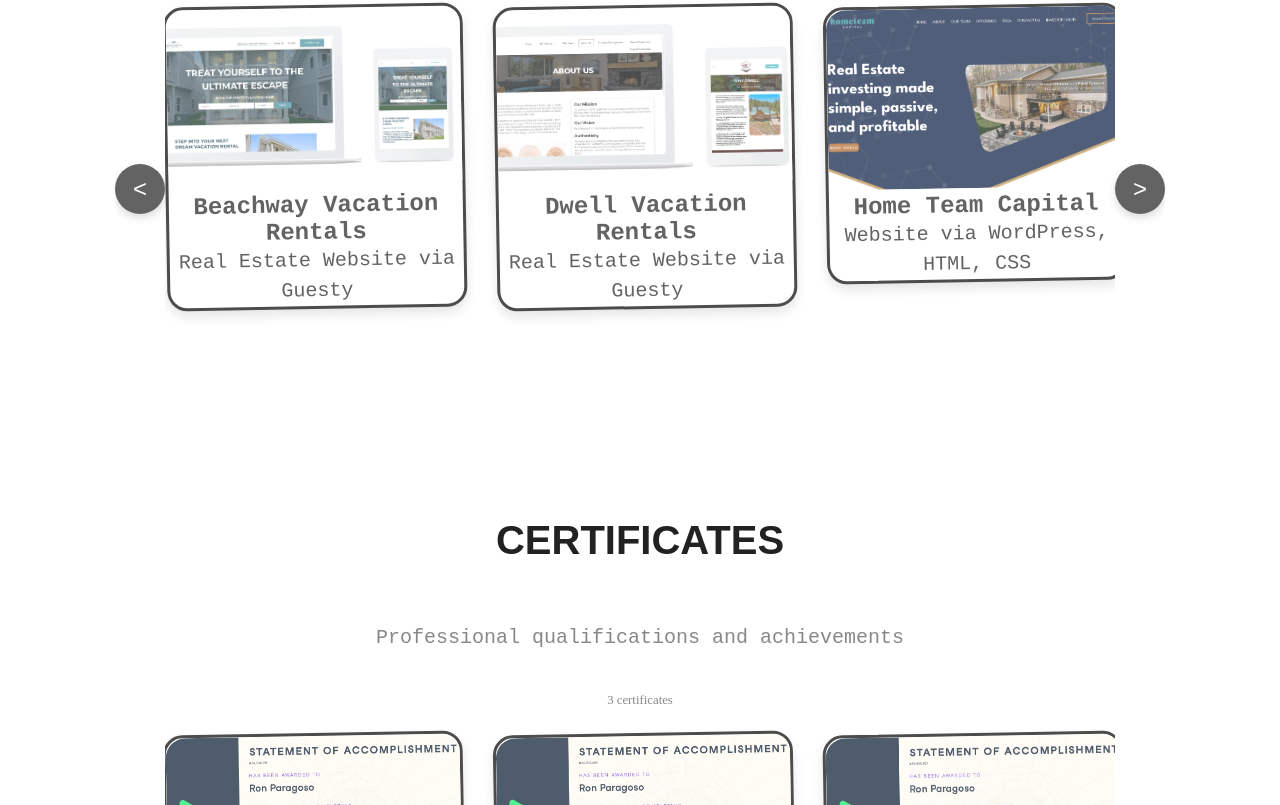
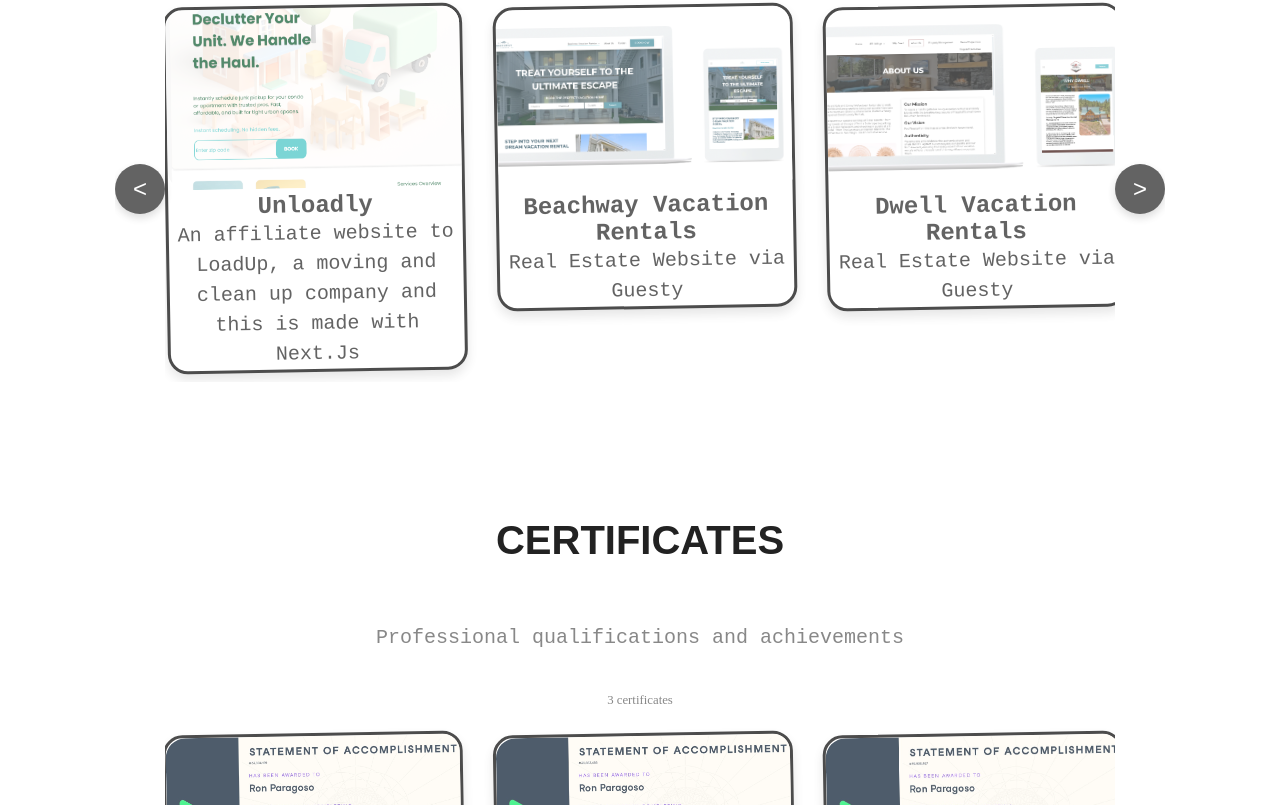
Before and after one commit to rdeniele/ron_react_portfolio, a React (Vite) app: page / in a window 1280 px wide. Shown: the part 3061-3866 px from the top of the page. Built offline with nearby package versions, Linux system fonts and the light colour scheme.

Commit message:
add: include Unloadly project in web design section

```diff
--- a/src/sections/Projects/Projects.jsx
+++ b/src/sections/Projects/Projects.jsx
@@ -76,13 +76,13 @@
   ];
 
   const webdesignProjects = [
+    { src: unloadly, link: "https://unloadly.vercel.app/", h3: "Unloadly", p: "An affiliate website to LoadUp, a moving and clean up company and this is made with Next.Js" },
     { src: BeachwayImage, link: "https://beachwayporta.com", h3: "Beachway Vacation Rentals", p: "Real Estate Website via Guesty" },
     { src: DwellImage, link: "https://dwellluxuryrentals-8hm3.guestywebsites.com", h3: "Dwell Vacation Rentals", p: "Real Estate Website via Guesty" },
     { src: HTCImage, link: "https://home-team-capital.com", h3: "Home Team Capital", p: "Website via WordPress, HTML, CSS" },
     { src: HTLRImage, link: "https://hometeamluxuryrealty.com", h3: "Home Team Luxury Realty", p: "Website via WordPress, HTML, CSS" },
     { src: HTVRImage, link: "https://hometeamvr.com", h3: "Home Team Vacation Rentals", p: "Real Estate Website via Guesty" },
     { src: SunriseImage, link: "http://guesty.eu-responsivesiteeditor.com/preview/a29e8b4550dc406babc662d161e025aa", h3: "Sunrise Beach Rentals", p: "Vacation Rentals via Guesty" },
-    { src: unloadly, link: "https://unloadly.vercel.app/", h3: "Unloadly", p: "An affiliate website to LoadUp, a moving and clean up company and this is made with Next.Js" },
   ];
 
   const mobdevProjects = [
```
